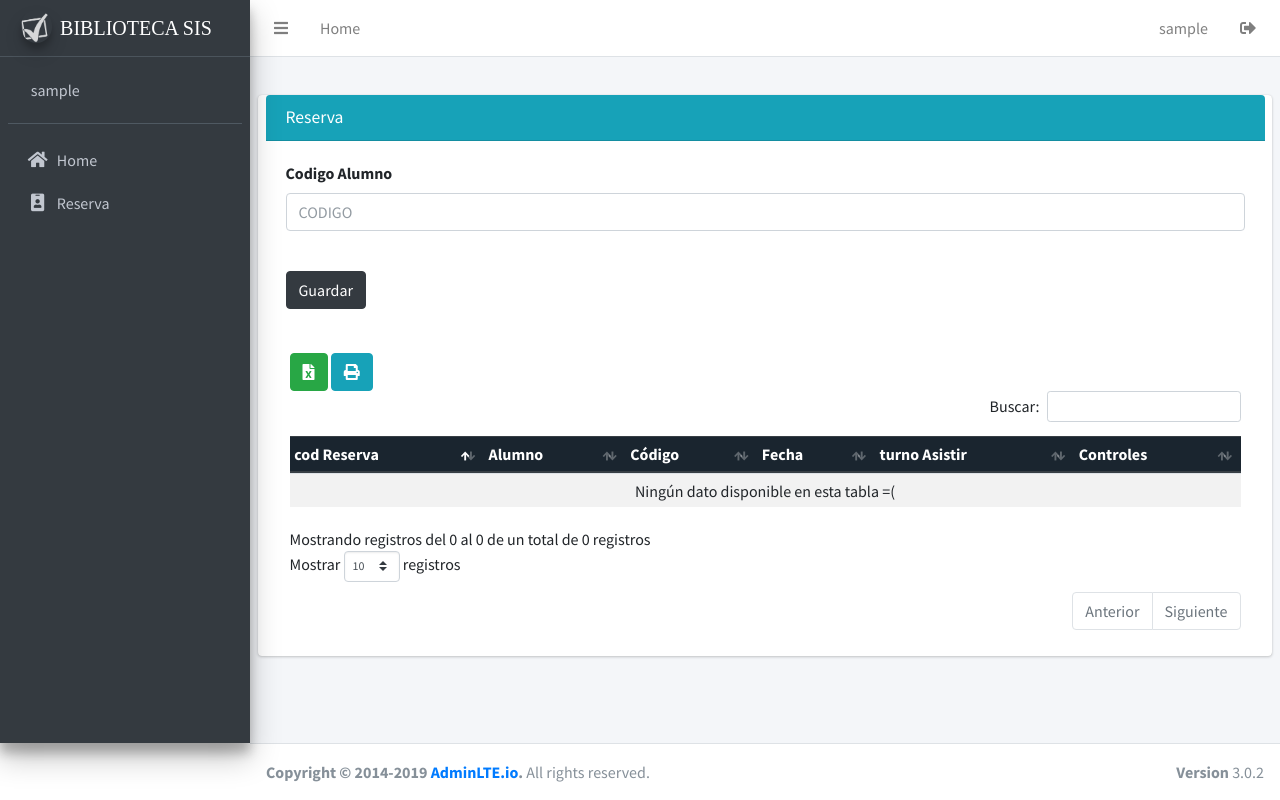
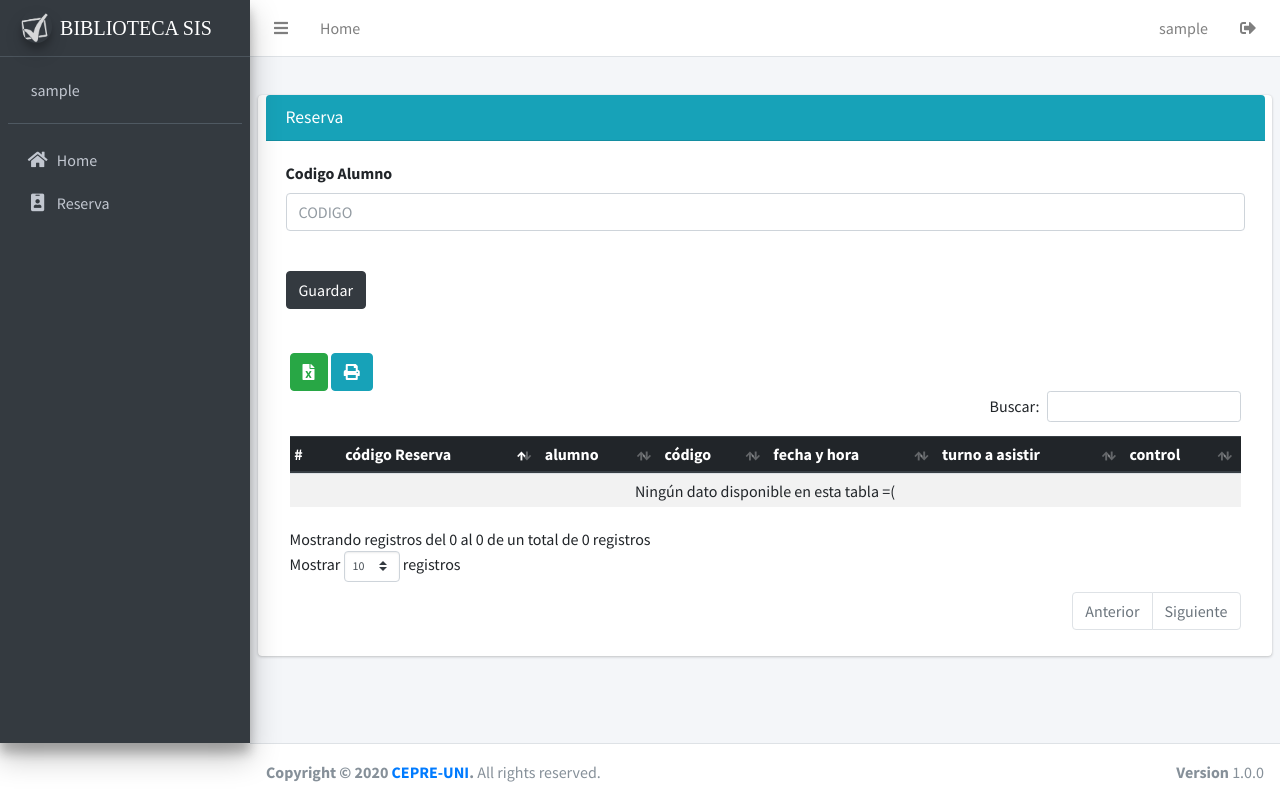
Before and after one commit to josepintado24/BibliotecaSis, a PHP site: page /reserva in a window 1280 px wide. Run offline with PHP 8.4, Linux system fonts and the light colour scheme; the visitor is signed in with stand-in values (Sample User, id 1); data comes from the database, SQL or seed files in the repository; data that the repository does not hold is empty; some libraries are stand-ins or nearby versions.

Commit message:
mejorando aspectos

```diff
--- a/public/app.js
+++ b/public/app.js
@@ -3,6 +3,12 @@ $(document).ready(function() {
     opcion = 4;
     $('#code_usuario').hide();
     tablaUsuarios = $('#contenidoReserva').DataTable({
+        "columnDefs": [ {
+            "searchable": false,
+            "orderable": false,
+            "targets": 0
+        } ],
+        "order": [[ 1, 'asc' ]],
         responsive: "true",
         dom: 'Bfrtilp',
         buttons:[
@@ -33,6 +39,7 @@ $(document).ready(function() {
         },
         "language":spanishTable,
         "columns":[
+            {"defaultContent":""},
             {"data":"code_reserva"},
             {"data":"nombre_alumno"},
             {"data":"code_alumno"},
@@ -42,6 +49,12 @@ $(document).ready(function() {
         ]
 
     });
+
+    tablaUsuarios.on( 'order.dt search.dt', function () {
+        tablaUsuarios.column(0, {search:'applied', order:'applied'}).nodes().each( function (cell, i) {
+            cell.innerHTML = i+1;
+        } );
+    } ).draw();
 
     var fila; //captura la fila, para editar o eliminar
 //submit para el Alta y Actualización
@@ -70,7 +83,7 @@ $(document).ready(function() {
 //Borrar
     $(document).on("click", ".btnBorrar", function(){
         fila = $(this);
-        code_reserva = parseInt($(this).closest('tr').find('td:eq(0)').text()) ;
+        code_reserva = parseInt($(this).closest('tr').find('td:eq(1)').text()) ;
         opcion = 3; //eliminar
         var respuesta = confirm("¿Está seguro de cancelar reserva "+code_reserva+"?");
         if (respuesta) {
--- a/public/dist/css/dataTable.css
+++ /dev/null
@@ -1,19 +0,0 @@
-header{
-    background: #8E2DE2;
-    background: -webkit-linear-gradient(to right, #4A00E0, #8E2DE2);
-    background: linear-gradient(to right, #4A00E0, #8E2DE2);
-}
-
-/*estilos para la tabla*/
-table th {
-    background-color: #1a252f !important;
-    color: white;
-}
-table>tbody>tr>td {
-    vertical-align: middle !important;
-}
-
-/*para alinear los botones y cuadro de busqueda*/
-.btn-group, .btn-group-vertical {
-    position: absolute !important;
-}
--- a/views/footer.php
+++ b/views/footer.php
@@ -6,9 +6,9 @@ print ('
 
   <footer class="main-footer">
     <div class="float-right d-none d-sm-block">
-      <b>Version</b> 3.0.2
+      <b>Version</b> 1.0.0
     </div>
-    <strong>Copyright &copy; 2014-2019 <a href="http://adminlte.io">AdminLTE.io</a>.</strong> All rights
+    <strong>Copyright &copy; 2020 <a href="http://cepre.uni.pe/">CEPRE-UNI</a>.</strong> All rights
     reserved.
   </footer>
 
--- a/views/reserva.php
+++ b/views/reserva.php
@@ -62,12 +62,13 @@
                 <table class="table table-sm table-striped " cellspacing="0" width="100%" id="contenidoReserva">
                     <thead class="thead-dark">
                         <tr>
-                            <th>cod Reserva</th>
-                            <th>Alumno</th>
-                            <th>Código</th>
-                            <th>Fecha</th>
-                            <th>turno Asistir</th>
-                            <th>Controles</th>
+                            <th>#</th>
+                            <th>código Reserva</th>
+                            <th>alumno</th>
+                            <th>código</th>
+                            <th>fecha y hora</th>
+                            <th>turno a asistir</th>
+                            <th>control</th>
                         </tr>
                      </thead>';
 
```
